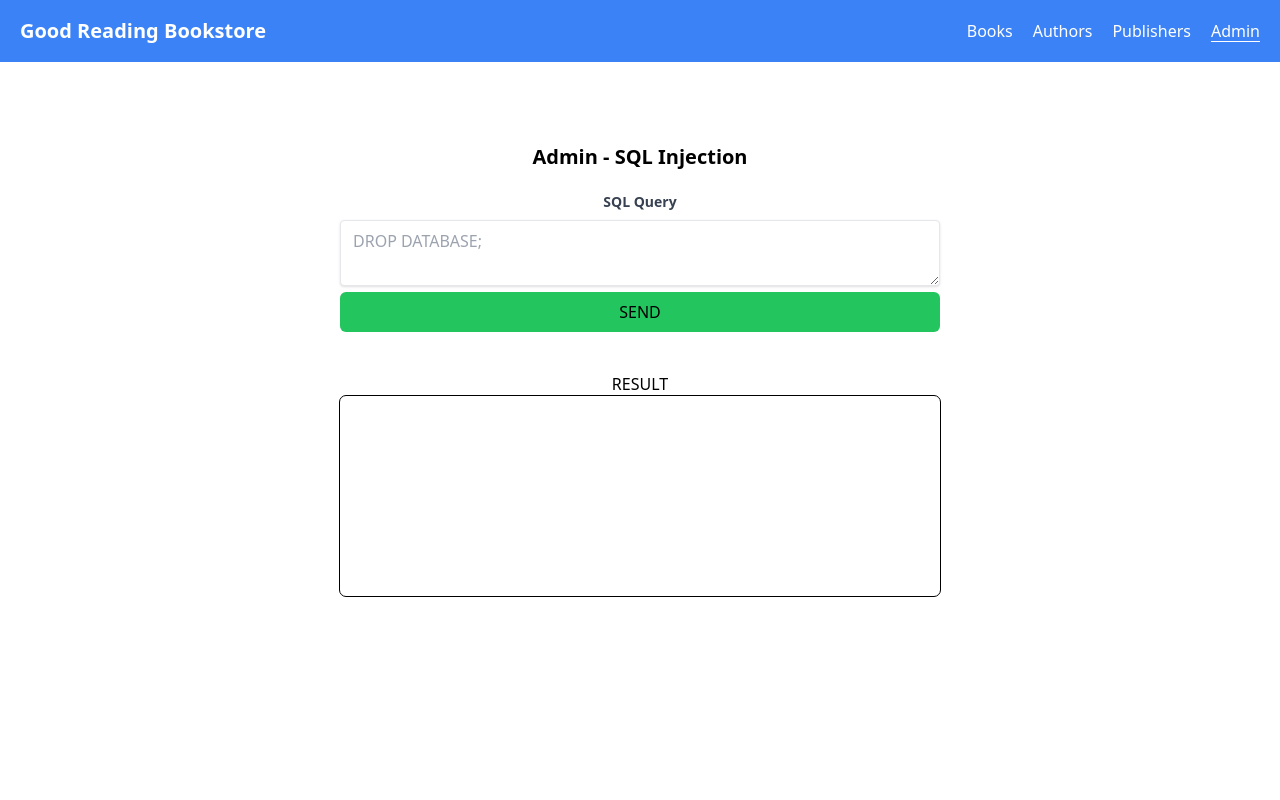
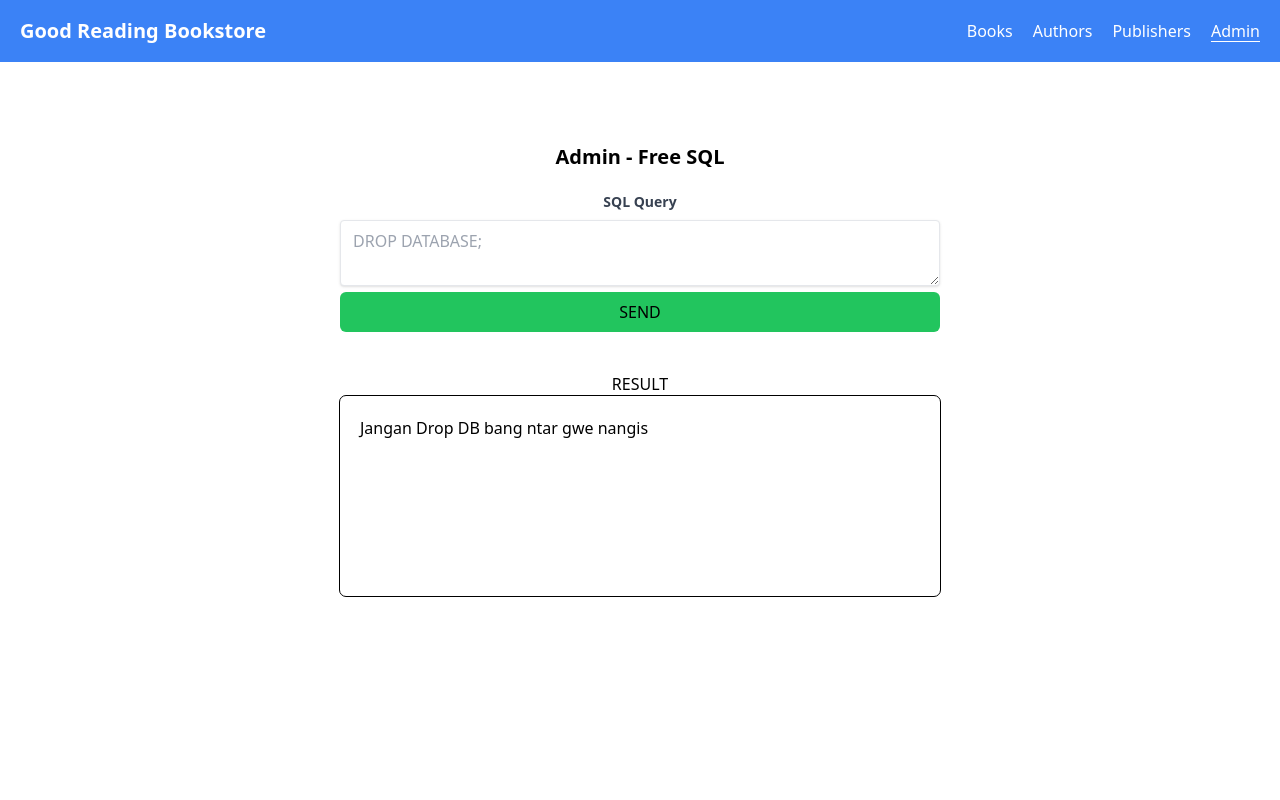
Before and after one commit to ahmadzaki2975/TBD-Frontend, a Next.js app: page /admin/sql in a window 1280 px wide. Shown: the top 800 px of the page. Built offline with nearby package versions, Linux system fonts and the light colour scheme; sample sign-in values are in the browser's storage.

Commit message:
feat: changed from injection

```diff
--- a/src/pages/admin/sql/index.jsx
+++ b/src/pages/admin/sql/index.jsx
@@ -4,7 +4,7 @@ import { useEffect, useState } from "react";
 
 export default function FreeSQL() {
   const [query, setQuery] = useState("");
-  const [result, setResult] = useState([]);
+  const [result, setResult] = useState(["Jangan Drop DB bang ntar gwe nangis"]);
   const apiUrl = process.env.NEXT_PUBLIC_API_URL;
   const router = useRouter();
 
@@ -29,7 +29,7 @@ export default function FreeSQL() {
   return (
     <main className="min-h-screen py-20 relative">
       <h1 className="text-center text-[20px] font-bold mb-5">
-        Admin - SQL Injection
+        Admin - Free SQL
       </h1>
       <form
         onSubmit={(e) => {
```
